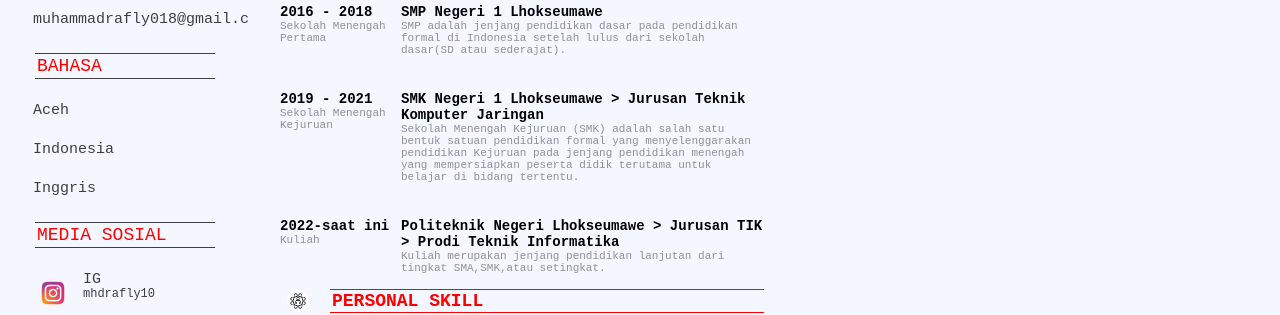
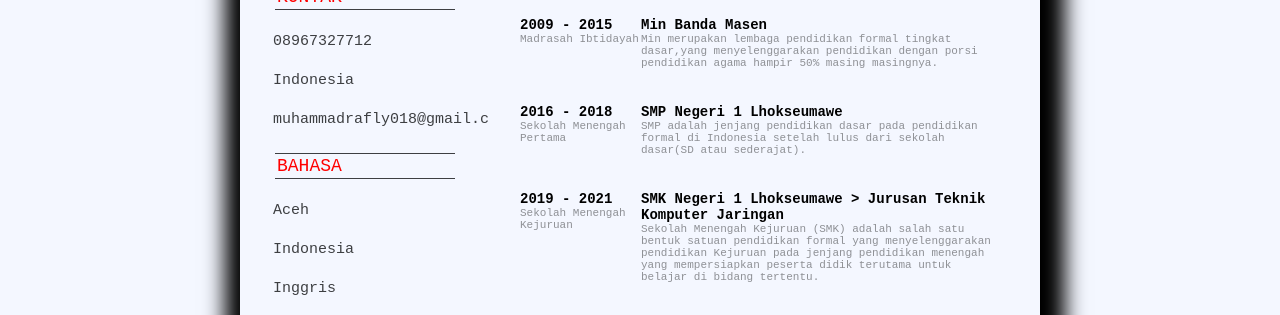
Before and after one commit to MhdRafly/MhdRafly.github.io, a plain HTML site: page index.html in a window 1280 px wide. Shown: the part 420-735 px from the top of the page. Drawn offline with Linux system fonts and the light colour scheme.

Commit message:
commit kedua

```diff
--- a/style.css
+++ b/style.css
@@ -25,7 +25,9 @@ body{
 .resume-box{
     width: 800px;
     height: 1000px;
+    margin: 100px auto;
     background: var(--white );
+    box-shadow: 5px 21px 20px 20px;
 }
 .left-section{
     background: var(--white);
```
Also changed, not shown: index.html (renamed from cv.html).
